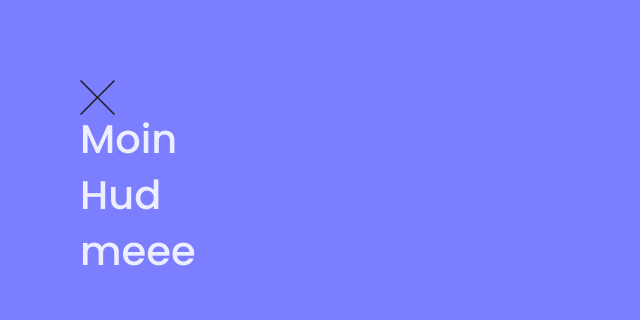
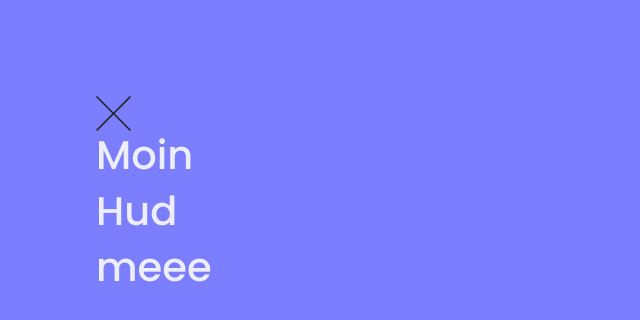
Before and after one commit to Sumis34/Home-Page, a React (Create React App) app: page /contact-form in a window 1280 px wide. Shown: the top 320 px of the page, without its empty margins (0-640 px from the left). Built offline with nearby package versions, Linux system fonts and the light colour scheme.

Commit message:
overwrite variables test

```diff
--- a/src/colors.scss
+++ b/src/colors.scss
@@ -20,3 +20,9 @@ $border-main: 20px;
 $card-width: 20em;
 $main-margin: 6em;
 $max-width: 1400px;
+//Shadow
+$soft-shadow: 14px 12px 47px -8px #000000;
+//Media query overwrite
+@media only screen and (max-width: 400px) {
+    //$main-margin: 1em !global;
+}
--- a/src/components/ContactMenu/ContactMenu.scss
+++ b/src/components/ContactMenu/ContactMenu.scss
@@ -10,8 +10,6 @@
     transition: .7s;
     height: 0;
     width: 0;
-    // height: 0;
-    // width: 0;
     &.open {
         height: 300%;
         width: 300%;
@@ -26,4 +24,5 @@
     background-color: $bg-dark-grey;
     background-image: none;
     border: solid 2px $secondary;
+    box-shadow: $soft-shadow;
 }
--- a/src/pages/ContactForm/ContactForm.js
+++ b/src/pages/ContactForm/ContactForm.js
@@ -2,7 +2,6 @@ import React from 'react'
 import './ContactForm.scss'
 import { useHistory } from 'react-router-dom'
 import x from '../../assets/icons/x-mark-thin.svg'
-import Reveal from 'react-reveal/Reveal'
 import Fade from 'react-reveal/Fade'
 
 
--- a/src/pages/ContactForm/ContactForm.scss
+++ b/src/pages/ContactForm/ContactForm.scss
@@ -3,5 +3,5 @@
     background-color: $primary;
     height: 100vh;
     width: 100vw;
-    padding: 5em;
+    padding: $main-margin;
 }
```
Also changed, not shown: 1 other file (tests, documents, lock files or other folders).
